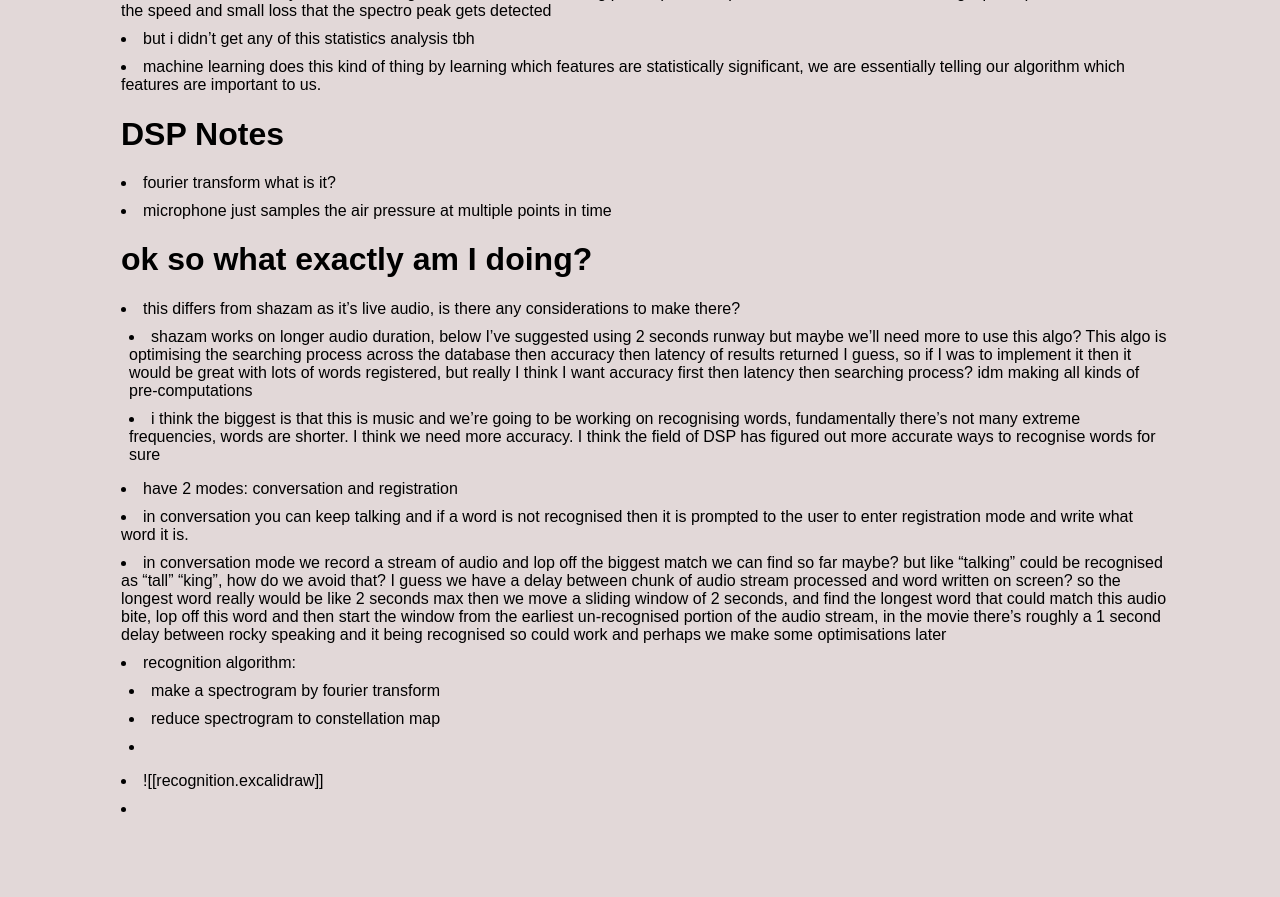
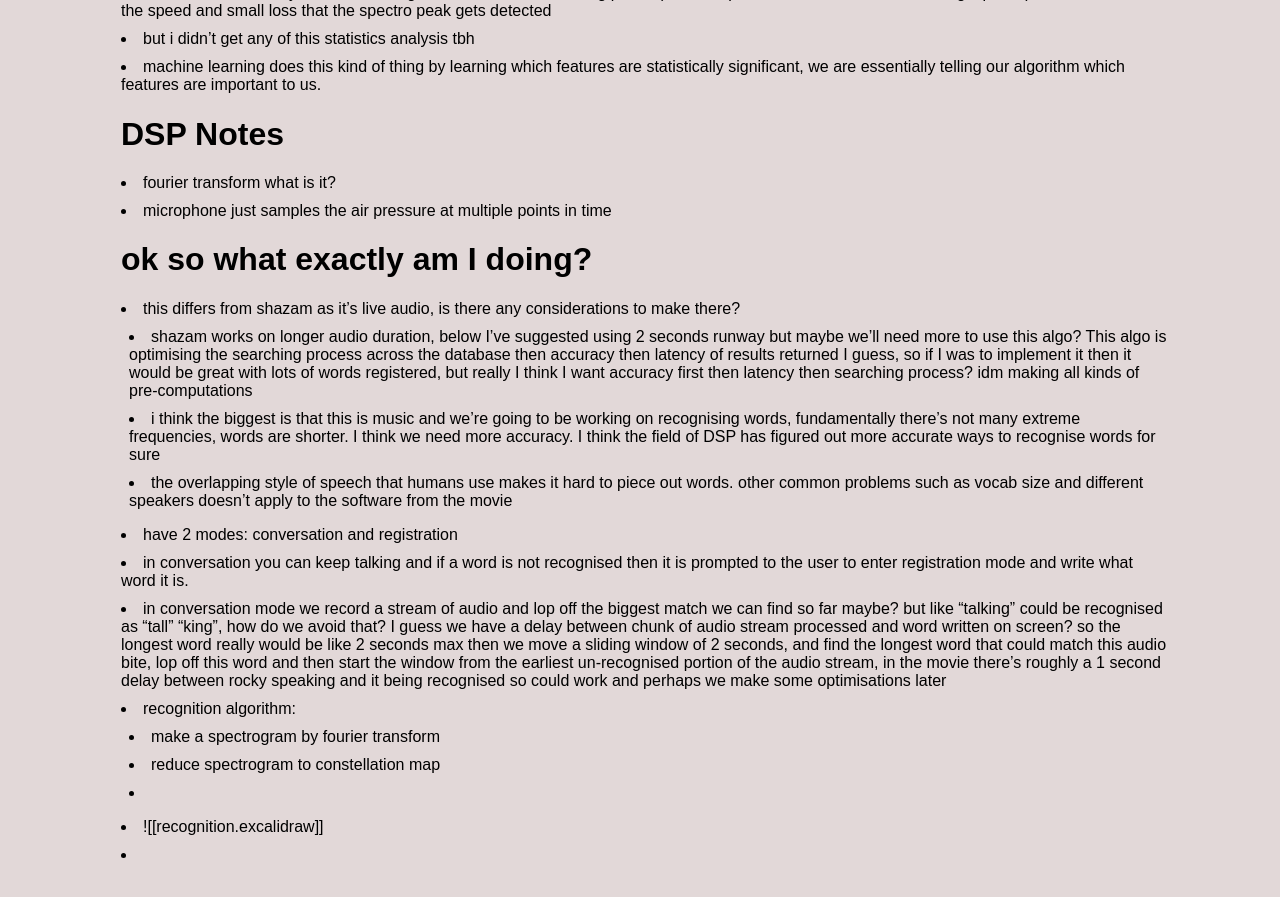
Before and after one commit to jsbaasi/jsbaasi.github.io, a Jekyll site: the page built from _posts/2026-07-07-project-hail-mary.md, in a window 1280 px wide and 900 px high, scrolled down 991 px. Shown: the top 897 px of the window. Built offline with Jekyll 4.4.1, drawn with Linux system fonts in a browser that asks for light colours; before the commit the page ends 1845 px from its top, so only the background shows below that.

Commit message:
vault backup: 2026-07-07 20:24:33

```diff
--- a/_posts/2026-07-07-project-hail-mary.md
+++ b/_posts/2026-07-07-project-hail-mary.md
@@ -33,6 +33,7 @@ Spectrogram normally shows 3 features of an audio bite. For 2D frequency and tim
 - this differs from shazam as it's live audio, is there any considerations to make there?
 	- shazam works on longer audio duration, below I've suggested using 2 seconds runway but maybe we'll need more to use this algo? This algo is optimising the searching process across the database then accuracy then latency of results returned I guess, so if I was to implement it then it would be great with lots of words registered, but really I think I want accuracy first then latency then searching process? idm making all kinds of pre-computations
 	- i think the biggest is that this is music and we're going to be working on recognising words, fundamentally there's not many extreme frequencies, words are shorter. I think we need more accuracy. I think the field of DSP has figured out more accurate ways to recognise words for sure
+	- the overlapping style of speech that humans use makes it hard to piece out words. other common problems such as vocab size and different speakers doesn't apply to the software from the movie
 - have 2 modes: conversation and registration
 - in conversation you can keep talking and if a word is not recognised then it is prompted to the user to enter registration mode and write what word it is.
 - in conversation mode we record a stream of audio and lop off the biggest match we can find so far maybe? but like "talking" could be recognised as "tall" "king", how do we avoid that? I guess we have a delay between chunk of audio stream processed and word written on screen? so the longest word really would be like 2 seconds max then we move a sliding window of 2 seconds, and find the longest word that could match this audio bite, lop off this word and then start the window from the earliest un-recognised portion of the audio stream, in the movie there's roughly a 1 second delay between rocky speaking and it being recognised so could work and perhaps we make some optimisations later
```
